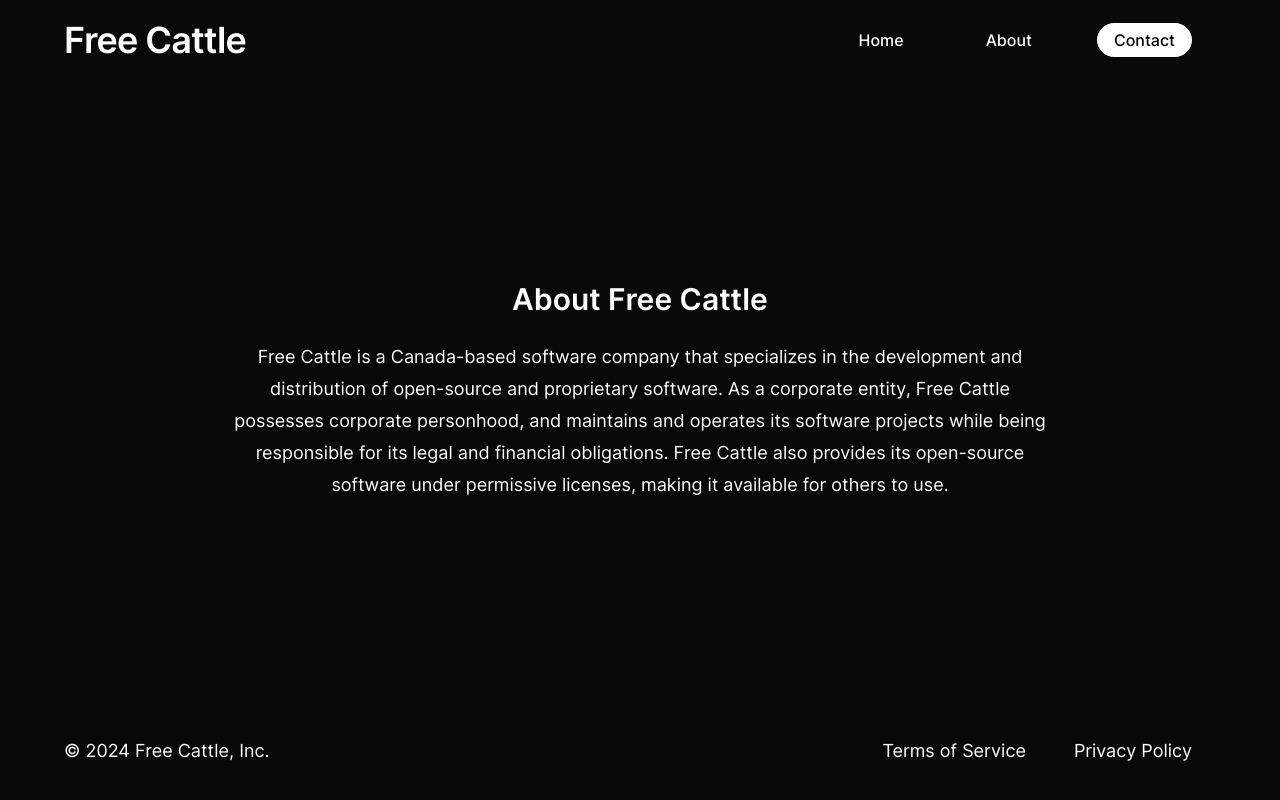
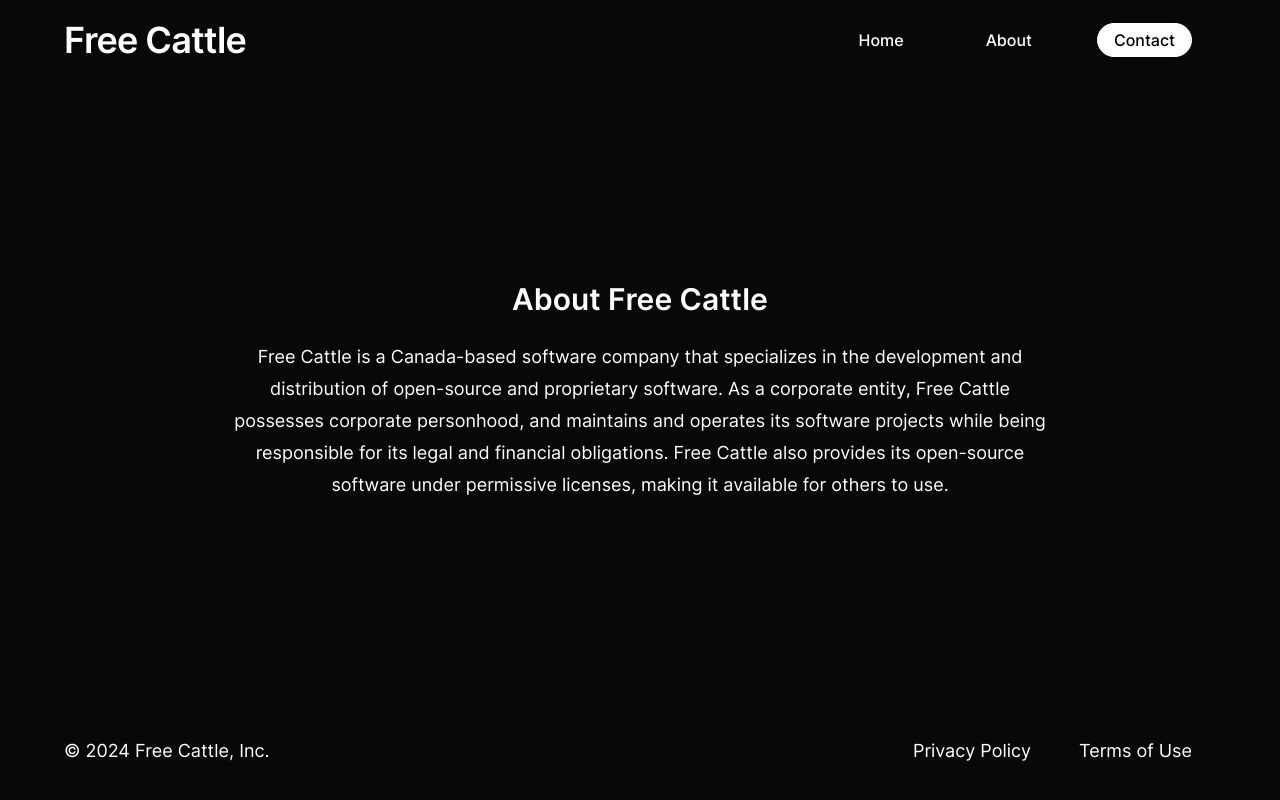
Before and after one commit to freecattle/website, a SvelteKit app: page /about in a window 1280 px wide. Built offline with nearby package versions, Linux system fonts and the light colour scheme.

Commit message:
Latest changes

```diff
--- a/src/components/About.svelte
+++ b/src/components/About.svelte
@@ -1,5 +1,5 @@
 <main
-	class="flex-1 flex flex-col justify-center items-center mx-auto max-w-4xl px-8 pb-6 md:px-4 md:pb-6"
+	class="flex-1 flex flex-col items-center justify-center mx-auto max-w-4xl px-8 pb-6 md:px-4 md:pb-6"
 >
 	<h1 class="pt-8 text-2xl font-semibold text-center text-white md:text-3xl">About Free Cattle</h1>
 	<div
--- a/src/components/Footer.svelte
+++ b/src/components/Footer.svelte
@@ -12,23 +12,23 @@
 	<div class="flex flex-row mb-4">
 		<a
 			data-sveltekit-reload
-			href="/terms"
-			class="text-[1.05rem] md:text-lg text-white px-[1.125rem] md:px-6"
-		>
-			<span class="underline-animation">
-				<span class="mobile">Terms</span>
-				<span class="desktop">Terms of Service</span>
-				<span class="underline-span"></span>
-			</span>
-		</a>
-		<a
-			data-sveltekit-reload
 			href="/privacy"
 			class="text-[1.05rem] md:text-lg text-white px-[1.125rem] md:px-6"
 		>
 			<span class="underline-animation">
 				<span class="mobile">Privacy</span>
 				<span class="desktop">Privacy Policy</span>
+				<span class="underline-span"></span>
+			</span>
+		</a>
+		<a
+			data-sveltekit-reload
+			href="/terms"
+			class="text-[1.05rem] md:text-lg text-white px-[1.125rem] md:px-6"
+		>
+			<span class="underline-animation">
+				<span class="mobile">Terms</span>
+				<span class="desktop">Terms of Use</span>
 				<span class="underline-span"></span>
 			</span>
 		</a>
--- a/src/routes/+error.svelte
+++ b/src/routes/+error.svelte
@@ -3,12 +3,42 @@
 </script>
 
 <main
-	class="flex flex-col justify-center items-center bg-[#080808] min-h-screen py-20 px-4 sm:px-10"
+	class="flex flex-col items-center justify-center bg-[#080808] min-h-screen py-20 px-4 md:px-10"
 >
-	<h1 class="mb-8 text-center text-5xl sm:text-7xl font-semibold text-white" aria-live="assertive">
-		{$page.status}: {$page.error?.message}
+	<h1 class="mb-4 text-center text-5xl md:text-7xl font-semibold text-white" aria-live="assertive">
+		{$page.status}
+		{$page.error?.message}
 	</h1>
-	<p class="my-8 text-base sm:text-lg leading-8 text-center text-white">
-		The page you’re looking for can’t be found.
-	</p>
+	<div class="flex flex-col">
+		<a href="/" class="my-8 text-[1.05rem] md:text-lg text-center text-white">
+			<span class="underline-animation">
+				Back to Home
+				<span class="underline-span"></span>
+			</span>
+		</a>
+	</div>
 </main>
+
+<style lang="postcss">
+	.underline-animation {
+		position: relative;
+		display: inline-block;
+		text-decoration: none;
+	}
+
+	.underline-span {
+		position: absolute;
+		bottom: 0;
+		left: 0;
+		width: 100%;
+		height: 1px;
+		background-color: white;
+		opacity: 1;
+		transition: opacity 0.15s linear;
+		pointer-events: none;
+	}
+
+	.underline-animation:hover .underline-span {
+		opacity: 1;
+	}
+</style>
--- a/src/routes/terms/+page.svelte
+++ b/src/routes/terms/+page.svelte
@@ -5,16 +5,16 @@
 </script>
 
 <svelte:head>
-	<title>Terms of Service – Free Cattle</title>
-	<meta name="description" content="Free Cattle, Inc. Terms of Service" />
+	<title>Terms of Use – Free Cattle</title>
+	<meta name="description" content="Free Cattle, Inc. Terms of Use" />
 	<meta name="author" content="Free Cattle, Inc." />
 	<meta name="theme-color" content="#111827" />
-	<meta property="og:title" content="Terms of Service – Free Cattle" />
-	<meta property="og:description" content="Free Cattle, Inc. Terms of Service" />
+	<meta property="og:title" content="Terms of Use – Free Cattle" />
+	<meta property="og:description" content="Free Cattle, Inc. Terms of Use" />
 	<meta property="og:url" content="https://freecattle.com/terms" />
 	<meta name="twitter:card" content="summary" />
-	<meta name="twitter:title" content="Terms of Service – Free Cattle" />
-	<meta name="twitter:description" content="Free Cattle, Inc. Terms of Service" />
+	<meta name="twitter:title" content="Terms of Use – Free Cattle" />
+	<meta name="twitter:description" content="Free Cattle, Inc. Terms of Use" />
 	<link rel="shortcut icon" href="/favicon.svg" />
 	<link rel="icon" href="/favicon.svg" />
 	<link rel="icon" href="/favicons/favicon-32x32.png" sizes="32x32" />
```
Also changed, not shown: package.json (+14 -14 lines), 1 other file (tests, documents, lock files or other folders).
